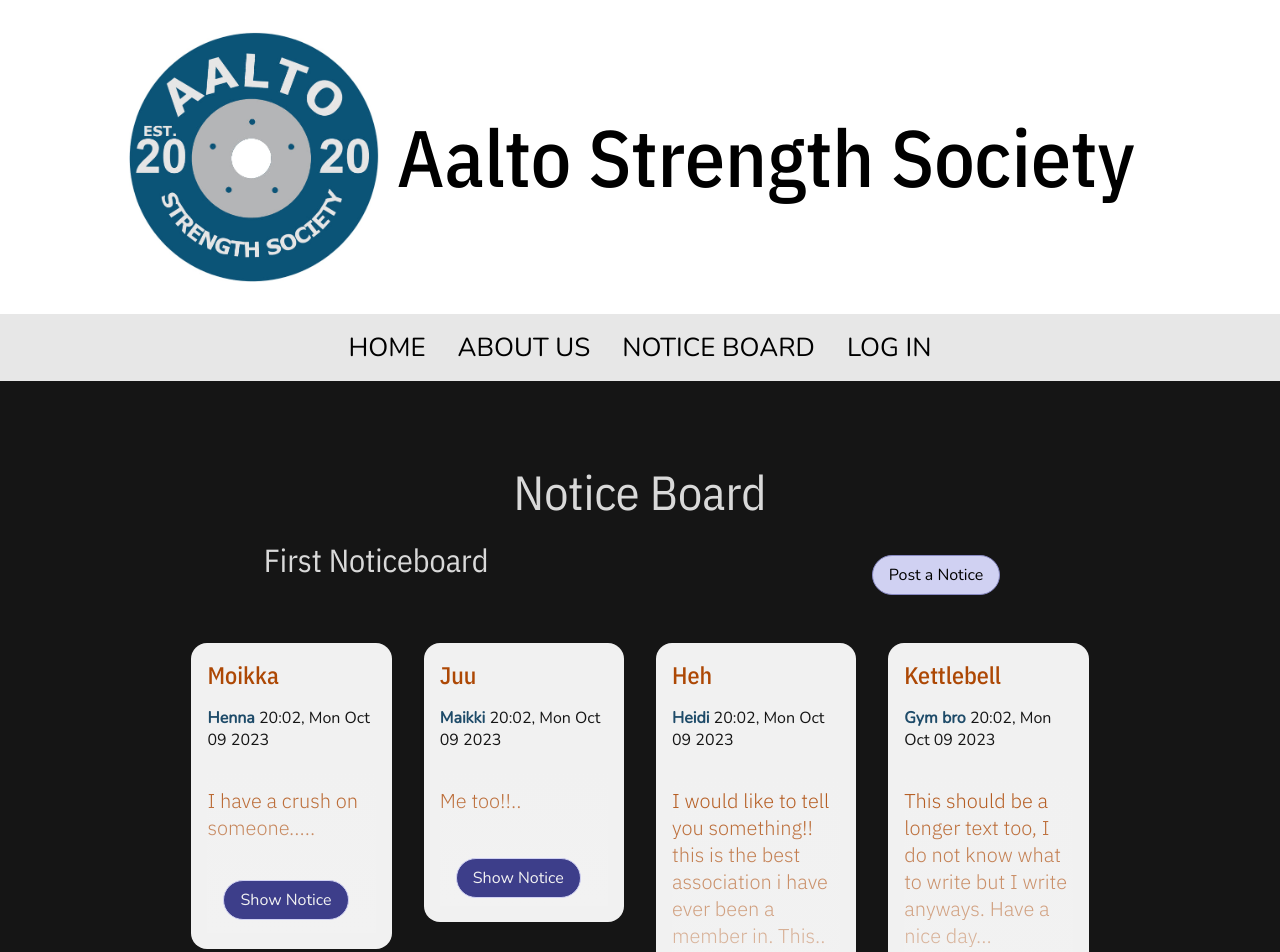
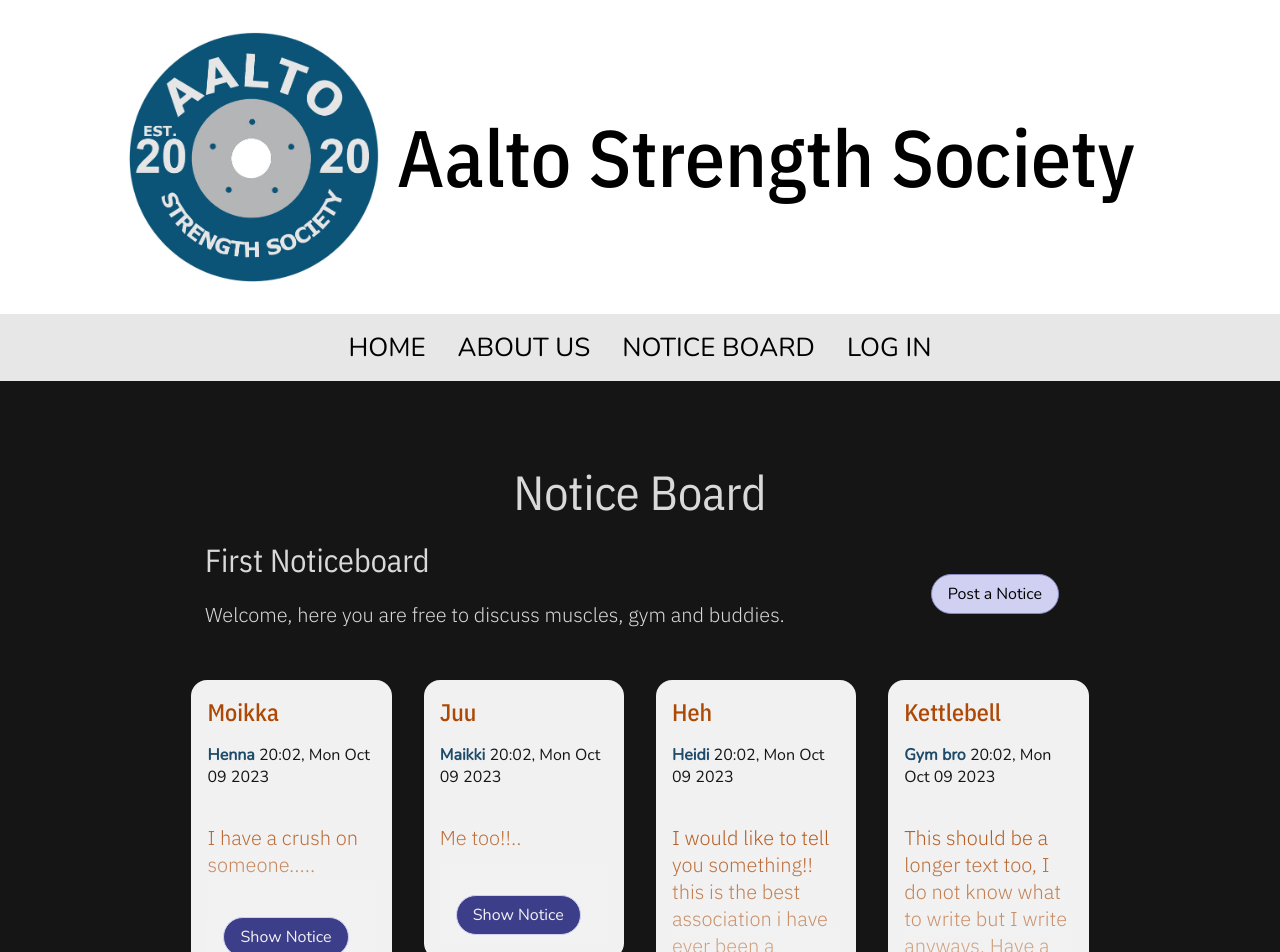
Before and after one commit to Testodus/Aalto-Strength-Society, a React (Create React App) app in the folder client/: page /noticeboard in a window 1280 px wide. Shown: the top 952 px of the page. Built offline with nearby package versions, Linux system fonts and the light colour scheme.

Commit message:
add board description

```diff
--- a/client/src/pages/noticeboard/Noticeboard.tsx
+++ b/client/src/pages/noticeboard/Noticeboard.tsx
@@ -2,18 +2,23 @@ import React from 'react';
 import styled from 'styled-components';
 import { BasicBoard } from '../../assets/noticeBoardDummy';
 import { useState } from 'react';
-import { Heading2, Heading3, PrimaryButton } from '../../shared-styles';
+import {
+  Bodytext,
+  Heading2,
+  Heading3,
+  PrimaryButton,
+} from '../../shared-styles';
 import NoticeEl from './Notice';
 
 const NoticeBoardContainer = styled.div`
   width: 100%;
+  max-width: 1000px;
   background: #151515;
   display: flex;
   flex-direction: column;
   align-items: center;
   justify-content: center;
   padding: 1rem 5rem;
-  color: F2F2F2;
 
   overflow: hidden;
 
@@ -61,7 +66,10 @@ const Noticeboard = () => {
     <NoticeBoardContainer>
       <Heading2>Notice Board</Heading2>
       <NoticesMenuBar>
-        <Heading3>{currentBoard.title}</Heading3>
+        <div>
+          <Heading3>{currentBoard.title}</Heading3>
+          <Bodytext>{currentBoard.description}</Bodytext>
+        </div>
         <PrimaryButton>Post a Notice</PrimaryButton>
       </NoticesMenuBar>
       <NoticesContainer>
```
